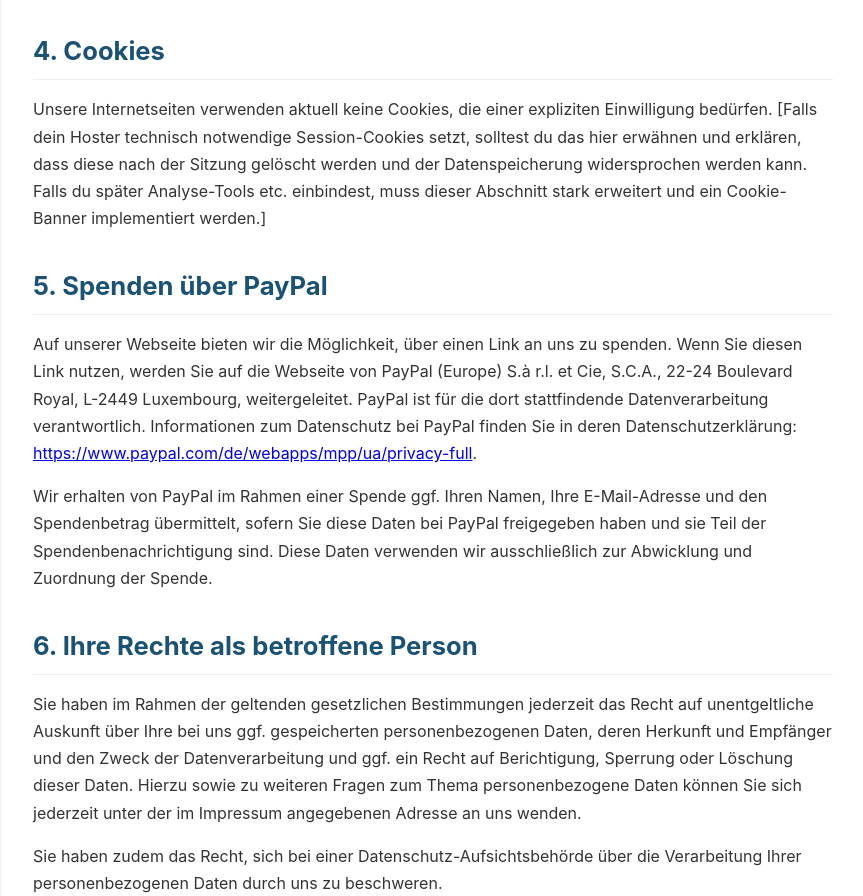
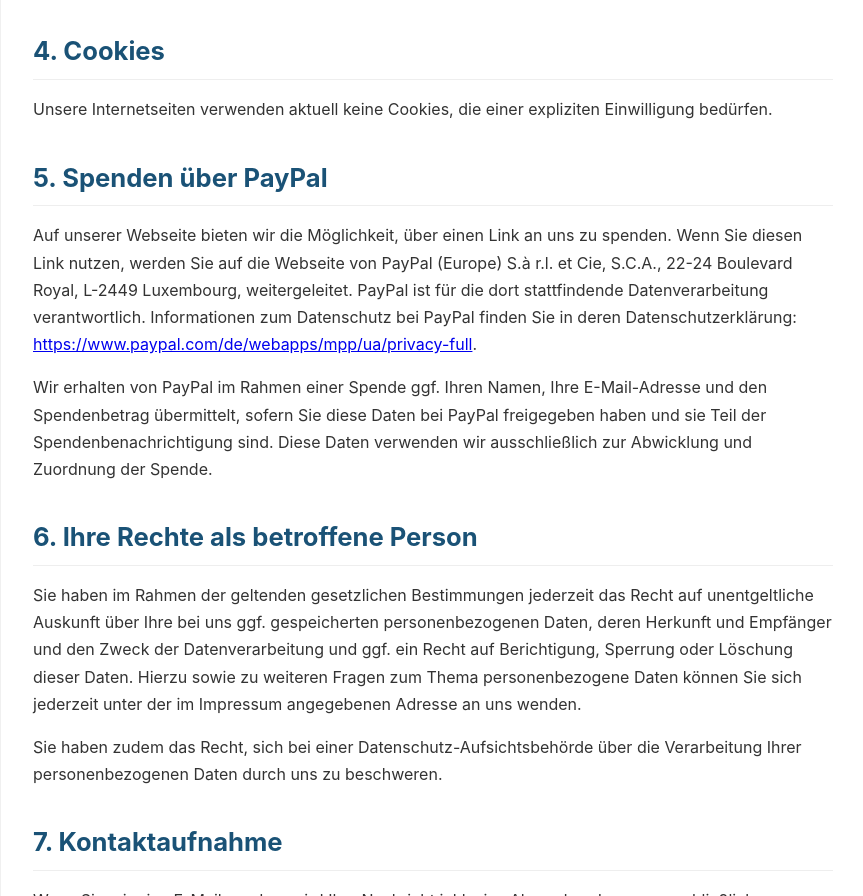
Before and after one commit to BLameui33/mieter-lotse, a plain HTML site: page datenschutz-mieter-lotse.html in a window 1280 px wide. Shown: the part 1539-2435 px from the top of the page, without its empty margins (207-1070 px from the left). Drawn offline with Linux system fonts and the light colour scheme.

Commit message:
Update datenschutz-mieter-lotse.html

```diff
--- a/datenschutz-mieter-lotse.html
+++ b/datenschutz-mieter-lotse.html
@@ -64,7 +64,7 @@
 
 
     <h2>4. Cookies</h2>
-    <p>Unsere Internetseiten verwenden aktuell keine Cookies, die einer expliziten Einwilligung bedürfen. [Falls dein Hoster technisch notwendige Session-Cookies setzt, solltest du das hier erwähnen und erklären, dass diese nach der Sitzung gelöscht werden und der Datenspeicherung widersprochen werden kann. Falls du später Analyse-Tools etc. einbindest, muss dieser Abschnitt stark erweitert und ein Cookie-Banner implementiert werden.]</p>
+    <p>Unsere Internetseiten verwenden aktuell keine Cookies, die einer expliziten Einwilligung bedürfen.</p>
 
     <h2>5. Spenden über PayPal</h2>
     <p>Auf unserer Webseite bieten wir die Möglichkeit, über einen Link an uns zu spenden. Wenn Sie diesen Link nutzen, werden Sie auf die Webseite von PayPal (Europe) S.à r.l. et Cie, S.C.A., 22-24 Boulevard Royal, L-2449 Luxembourg, weitergeleitet. PayPal ist für die dort stattfindende Datenverarbeitung verantwortlich. Informationen zum Datenschutz bei PayPal finden Sie in deren Datenschutzerklärung: <a href="https://www.paypal.com/de/webapps/mpp/ua/privacy-full" target="_blank" rel="noopener noreferrer">https://www.paypal.com/de/webapps/mpp/ua/privacy-full</a>.</p>
```
